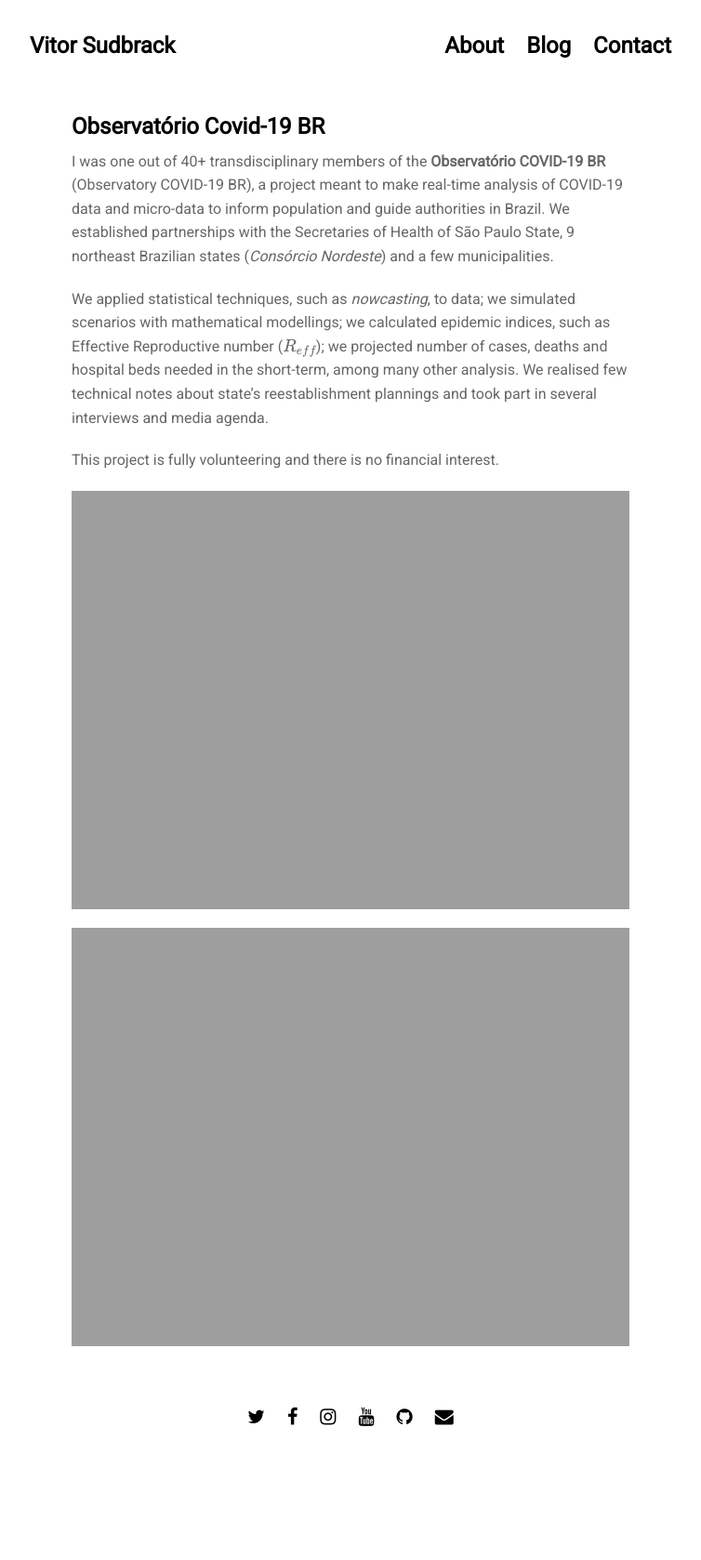
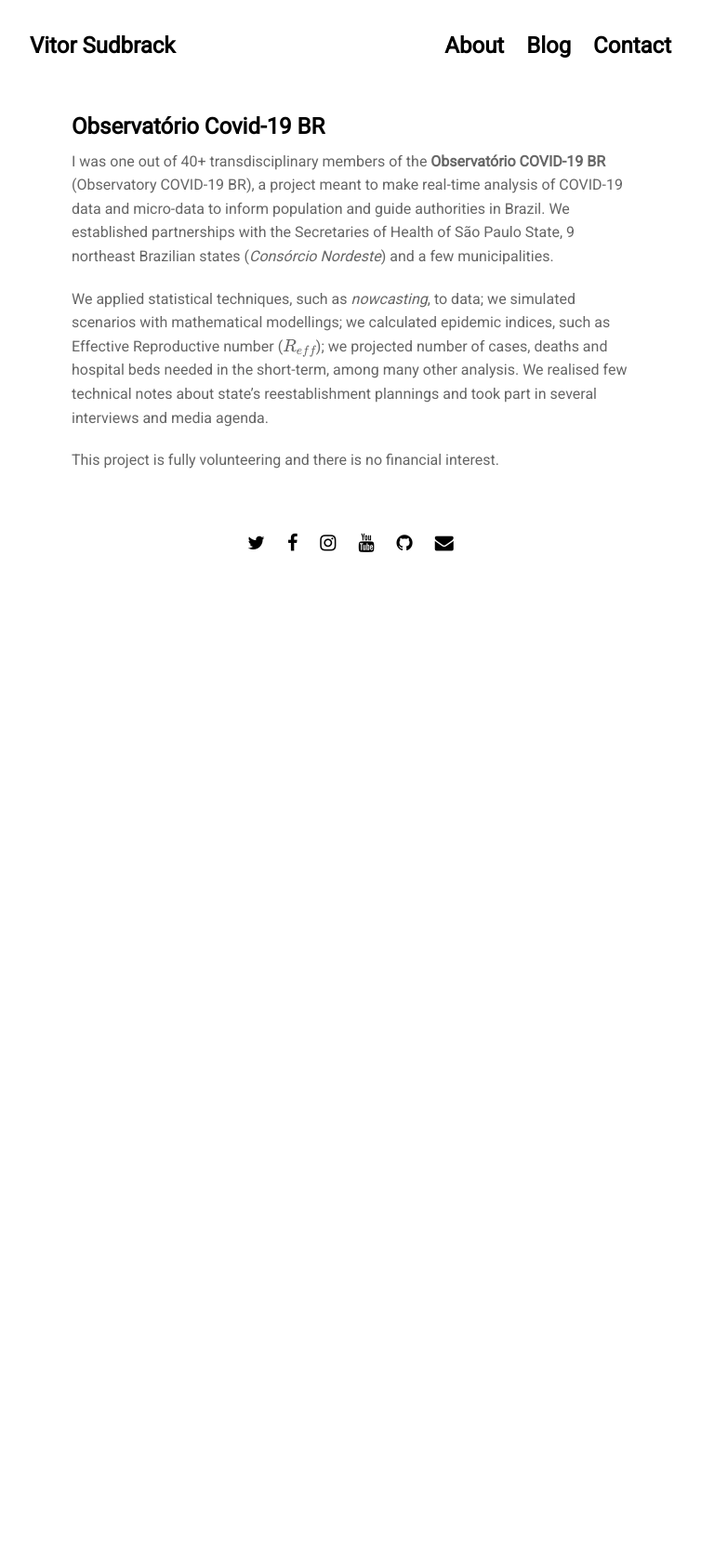
Before and after one commit to vsudbrack/vsudbrack.github.io, a Jekyll site: the page built from projects/obs.md, in a window 1280 px wide. Shown: the whole page at 93% size, without its empty margins (263-1017 px from the left). Built offline with Jekyll 4.4.1, drawn with Linux system fonts in a browser that asks for light colours; nearby versions of some CDN libraries; formulas are drawn with MathJax 3; comment, search, counter and statistics services are not loaded; after the commit the page ends 900 px from its top, so only the background shows below that.

Commit message:
Remover imagens

```diff
--- a/projects/obs.md
+++ b/projects/obs.md
@@ -8,7 +8,3 @@ I was one out of 40+ transdisciplinary members of the **Observatório COVID-19 B
 We applied statistical techniques, such as *nowcasting*, to data; we simulated scenarios with mathematical modellings; we calculated epidemic indices, such as Effective Reproductive number ($$R_{eff}$$); we projected number of cases, deaths and hospital beds needed in the short-term, among many other analysis. We realised few technical notes about state's reestablishment plannings and took part in several interviews and media agenda.
 
 This project is fully volunteering and there is no financial interest.
-
-{% include image.html url="http://www.gratisography.com" image="projects/proj-1/dog.jpg" %}
-
-{% include image.html url="http://www.gratisography.com" image="projects/proj-1/wall.jpg" %}
```
